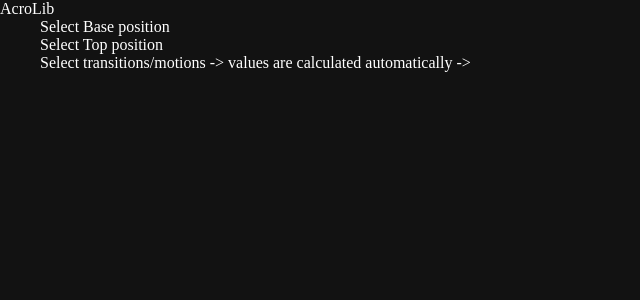
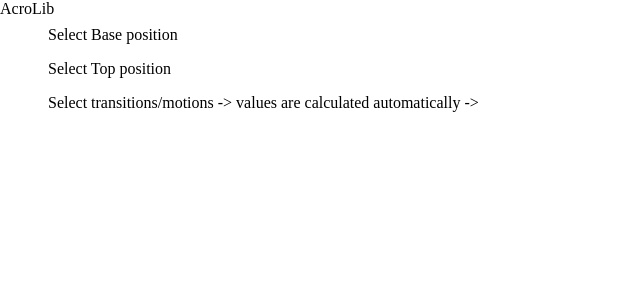
Before and after one commit to floshin/acrolib, a Jekyll site: the page built from interactive-tarrifsheet-element-difficulty-calculation.md, in a window 1280 px wide. Shown: the top 300 px of the page, without its empty margins (0-640 px from the left). Built offline with Jekyll 4.4.1, drawn with Linux system fonts in a browser that asks for light colours; our own code applies the rules of GitHub Pages for plain Markdown files.

Commit message:
Update default.html

```diff
--- a/_layouts/default.html
+++ b/_layouts/default.html
@@ -31,7 +31,7 @@
 }
 
 :root {
-  color-scheme: dark;
+  /* color-scheme: dark; */
 
   --black: #000;
   --dark: #1f1f1f;
@@ -47,6 +47,10 @@
   list-style: none;
 }
 
+ul li {
+  padding: 0.5em;
+}
+
 hr {
   margin: 25px 0 50px;
 }
```
